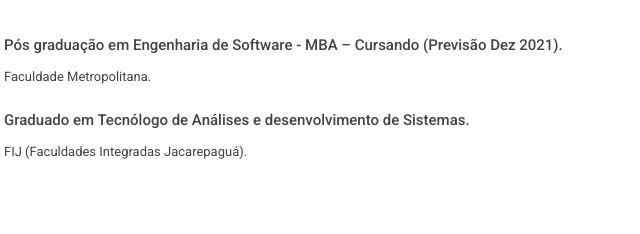
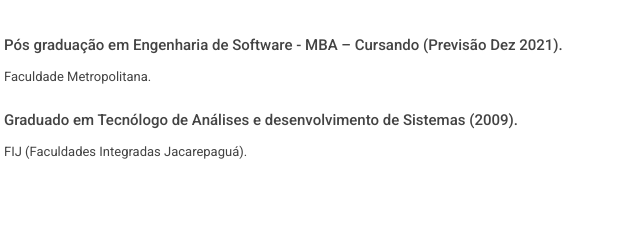
Before and after one commit to alex-dos-santos-vieira/alexvieira, a website: page index.html in a window 1280 px wide. Shown: the part 4573-4807 px from the top of the page, 496-1136 px from the left. Drawn offline with Linux system fonts and the light colour scheme; some packages are replaced by stand-ins of ours.

Commit message:
Update index.html

```diff
--- a/index.html
+++ b/index.html
@@ -343,7 +343,7 @@
 			<h5>Pós graduação em Engenharia de Software - MBA – Cursando (Previsão Dez 2021).</h5>
 			Faculdade Metropolitana.</p>
 
-			<h5>Graduado em Tecnólogo de Análises e desenvolvimento de Sistemas.</h5>
+			<h5>Graduado em Tecnólogo de Análises e desenvolvimento de Sistemas (2009).</h5>
 			FIJ (Faculdades Integradas Jacarepaguá).</p>
 
 			</div>
```
